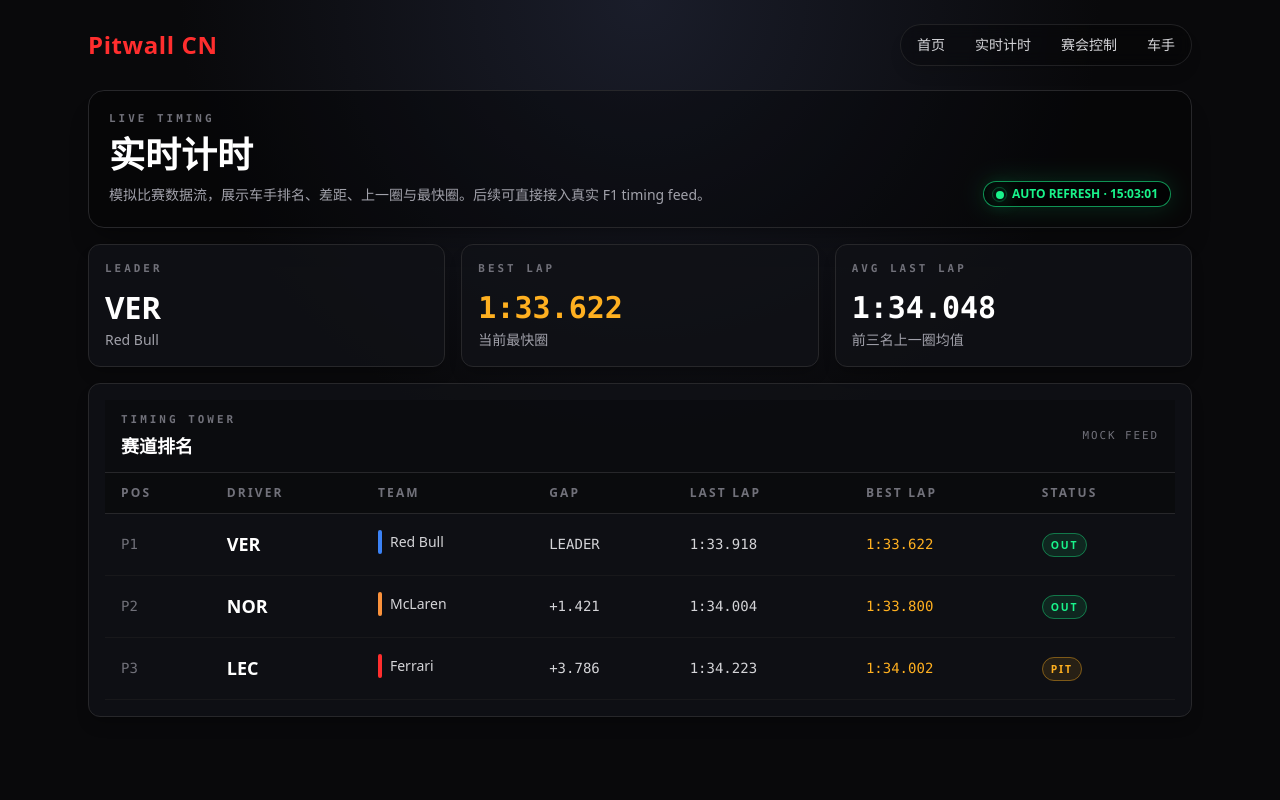
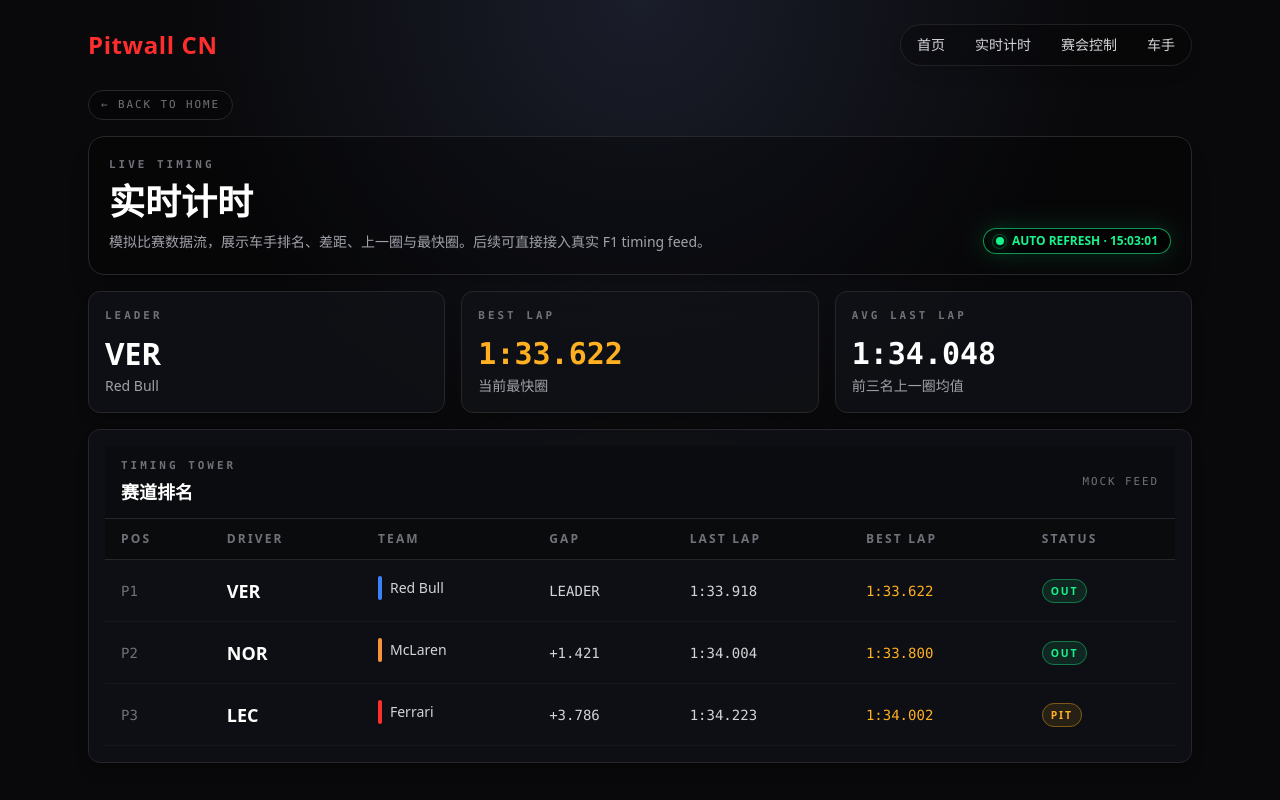
Before and after one commit to s8k8ps26k6-ui/pitwallcn, a Next.js app: page /live in a window 1280 px wide. Built offline with nearby package versions, Linux system fonts and the light colour scheme.

Commit message:
polish: add live page back link

```diff
--- a/src/app/live/page.tsx
+++ b/src/app/live/page.tsx
@@ -1,6 +1,14 @@
+import Link from "next/link";
 import { LiveTimingTable } from "@/components/live-timing-table";
 import { mockLiveTiming } from "@/lib/mockData";
 
 export default function LivePage() {
-  return <LiveTimingTable initialData={mockLiveTiming} />;
+  return (
+    <main className="space-y-4">
+      <Link className="race-code inline-flex rounded-full border border-zinc-800 bg-black/30 px-3 py-1.5 text-zinc-400 transition hover:border-neonAmber hover:text-neonAmber" href="/">
+        ← BACK TO HOME
+      </Link>
+      <LiveTimingTable initialData={mockLiveTiming} />
+    </main>
+  );
 }
```
